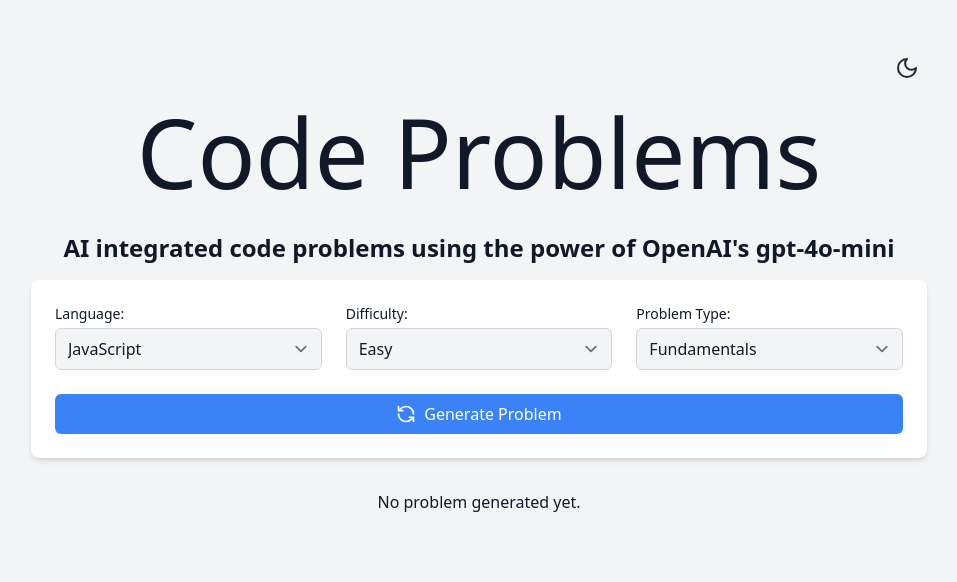
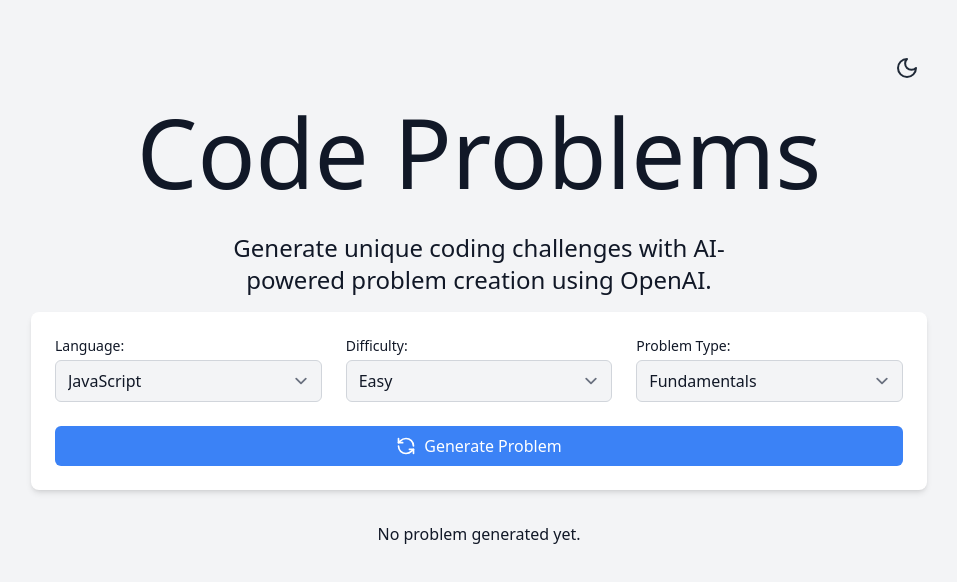
Before and after one commit to movarnell/Code-Problems-V2, a React (Vite) app: page / in a window 1280 px wide. Shown: the top 582 px of the page, without its empty margins (161-1118 px from the left). Built offline with nearby package versions, Linux system fonts and the light colour scheme.

Commit message:
Update subtitle text for clarity and improved messaging

```diff
--- a/src/App.jsx
+++ b/src/App.jsx
@@ -28,9 +28,8 @@ function App() {
             <h1 className="mb-8 text-center text-8xl text-text-light dark:text-text-dark">
               Code Problems
             </h1>
-            <h2 className="mb-4 text-2xl font-bold text-center text-balance text-text-light dark:text-text-dark">
-              AI integrated code problems using the power of OpenAI's gpt-4o-mini
-            </h2>
+            <h2 className="mb-4 text-2xl text-center text-balance text-text-light dark:text-text-dark">
+            Generate unique coding challenges with AI-powered problem creation using OpenAI.            </h2>
             <GenerateProblemForm setProblem={handleSetProblem} />
             <ProblemDisplay problem={problem} />
           </div>
```
